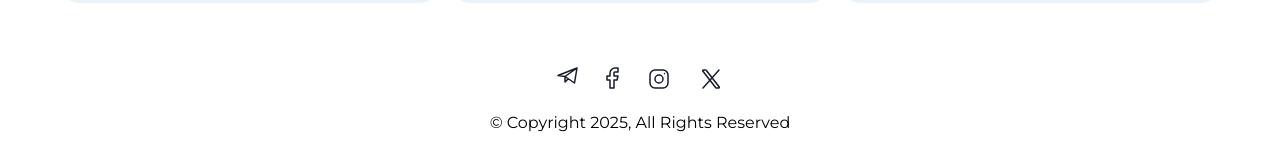
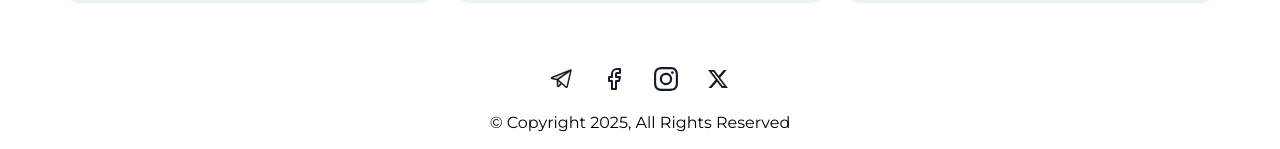
Before and after one commit to xWolfYx/nextmas-shop, a Next.js app: page / in a window 1280 px wide. Shown: the part 2653-2802 px from the top of the page. Built offline with nearby package versions, Linux system fonts and the light colour scheme.

Commit message:
refactor: change svg icons to react-icons

```diff
--- a/src/app/components/Footer.tsx
+++ b/src/app/components/Footer.tsx
@@ -1,35 +1,38 @@
+import { FiFacebook } from "react-icons/fi";
+import { PiTelegramLogoDuotone } from "react-icons/pi";
+import { RiTwitterXFill } from "react-icons/ri";
+import { SiInstagram } from "react-icons/si";
 import type { ContactInformation } from "../lib/types";
 import ContactCard from "./ui/ContactCard";
 import { allura } from "./ui/fonts";
 import SocialIcon from "./ui/SocialIcon";
-import { TelegramSVG, FacebookSVG, InstagramSVG, XSVG } from "./ui/socialSvgs";
 
 type SocialIcons = {
 	name: string;
 	link: string;
-	Icon: React.FC;
+	Icon: React.ComponentType;
 };
 
 const socialIcons: SocialIcons[] = [
 	{
 		name: "telegram",
 		link: "https://web.telegram.org/",
-		Icon: TelegramSVG,
+		Icon: PiTelegramLogoDuotone,
 	},
 	{
 		name: "facebook",
 		link: "https://www.facebook.com/",
-		Icon: FacebookSVG,
+		Icon: FiFacebook,
 	},
 	{
 		name: "instagram",
 		link: "https://www.instagram.com/",
-		Icon: InstagramSVG,
+		Icon: SiInstagram,
 	},
 	{
 		name: "x",
 		link: "https://x.com/",
-		Icon: XSVG,
+		Icon: RiTwitterXFill,
 	},
 ];
 
@@ -62,20 +65,14 @@ export default function Footer() {
 		>
 			<div className="flex lg:flex-row flex-col md:justify-center gap-3">
 				{contactInformation.map((info) => (
-					<ContactCard
-						key={info.callToAction}
-						imgSrc={info.imgSrc}
-						contact={info.contact}
-						callToAction={info.callToAction}
-						type={info.type}
-					/>
+					<ContactCard key={info.callToAction} {...info} />
 				))}
 			</div>
 			<div className="flex flex-col gap-3">
 				<div className="flex justify-center gap-3 transition-colors duration-400">
-					{socialIcons.map((social) => (
-						<SocialIcon link={social.link} key={social.name}>
-							{<social.Icon />}
+					{socialIcons.map(({ name, link, Icon }) => (
+						<SocialIcon link={link} key={name}>
+							<Icon />
 						</SocialIcon>
 					))}
 				</div>
--- a/src/app/components/ui/SocialIcon.tsx
+++ b/src/app/components/ui/SocialIcon.tsx
@@ -11,7 +11,7 @@ export default function SocialIcon({ link, children }: SocialIconProps) {
 			href={link}
 			target="_blank"
 			rel="noopener noreferrer"
-			className="group p-2 text-[#181C29] hover:text-[#ff4646]"
+			className="group p-2 *:size-6 text-[#181C29] hover:text-[#ff4646] *:transition-colors *:duration-300"
 		>
 			{children}
 		</a>
--- a/src/app/components/ui/socialSvgs.tsx
+++ /dev/null
@@ -1,101 +0,0 @@
-function TelegramSVG() {
-	return (
-		<svg
-			width="21"
-			height="17"
-			viewBox="0 0 21 17"
-			fill="none"
-			xmlns="http://www.w3.org/2000/svg"
-			className="duration-400"
-		>
-			<path
-				d="M20 1L1 8.5L8 9.5M20 1L17.5 16L8 9.5M20 1L8 9.5M8 9.5V15L11.2488 11.7229"
-				stroke="currentcolor"
-				strokeWidth="1.5"
-				strokeLinecap="round"
-				strokeLinejoin="round"
-			></path>
-		</svg>
-	);
-}
-
-function FacebookSVG() {
-	return (
-		<svg
-			width="13"
-			height="22"
-			viewBox="0 0 13 22"
-			fill="none"
-			xmlns="http://www.w3.org/2000/svg"
-			className="duration-400"
-		>
-			<path
-				d="M12 1H9C7.67392 1 6.40215 1.52678 5.46447 2.46447C4.52678 3.40215 4 4.67392 4 6V9H1V13H4V21H8V13H11L12 9H8V6C8 5.73478 8.10536 5.48043 8.29289 5.29289C8.48043 5.10536 8.73478 5 9 5H12V1Z"
-				stroke="currentcolor"
-				strokeWidth="1.5"
-				strokeLinecap="round"
-				strokeLinejoin="round"
-			></path>
-		</svg>
-	);
-}
-
-function InstagramSVG() {
-	return (
-		<svg
-			width="24"
-			height="24"
-			viewBox="0 0 24 24"
-			fill="none"
-			xmlns="http://www.w3.org/2000/svg"
-			className="duration-400"
-		>
-			<path
-				d="M12 16C14.2091 16 16 14.2091 16 12C16 9.79086 14.2091 8 12 8C9.79086 8 8 9.79086 8 12C8 14.2091 9.79086 16 12 16Z"
-				stroke="currentcolor"
-				strokeWidth="1.5"
-				strokeLinecap="round"
-				strokeLinejoin="round"
-			></path>
-			<path
-				d="M3 16V8C3 5.23858 5.23858 3 8 3H16C18.7614 3 21 5.23858 21 8V16C21 18.7614 18.7614 21 16 21H8C5.23858 21 3 18.7614 3 16Z"
-				stroke="currentcolor"
-				strokeWidth="1.5"
-			></path>
-			<path
-				d="M17.5 6.51L17.51 6.49889"
-				stroke="currentcolor"
-				strokeWidth="1.5"
-				strokeLinecap="round"
-				strokeLinejoin="round"
-			></path>
-		</svg>
-	);
-}
-
-function XSVG() {
-	return (
-		<svg
-			width="24"
-			height="24"
-			viewBox="0 0 24 24"
-			fill="none"
-			xmlns="http://www.w3.org/2000/svg"
-			className="duration-400"
-		>
-			<path
-				d="M16.8198 20.7684L3.75317 3.96836C3.44664 3.57425 3.72749 3 4.22678 3H6.70655C6.8917 3 7.06649 3.08548 7.18016 3.23164L20.2468 20.0316C20.5534 20.4258 20.2725 21 19.7732 21H17.2935C17.1083 21 16.9335 20.9145 16.8198 20.7684Z"
-				stroke="currentcolor"
-				strokeWidth="1.5"
-			></path>
-			<path
-				d="M20 3L4 21"
-				stroke="currentcolor"
-				strokeWidth="1.5"
-				strokeLinecap="round"
-			></path>
-		</svg>
-	);
-}
-
-export { TelegramSVG, FacebookSVG, InstagramSVG, XSVG };
```
